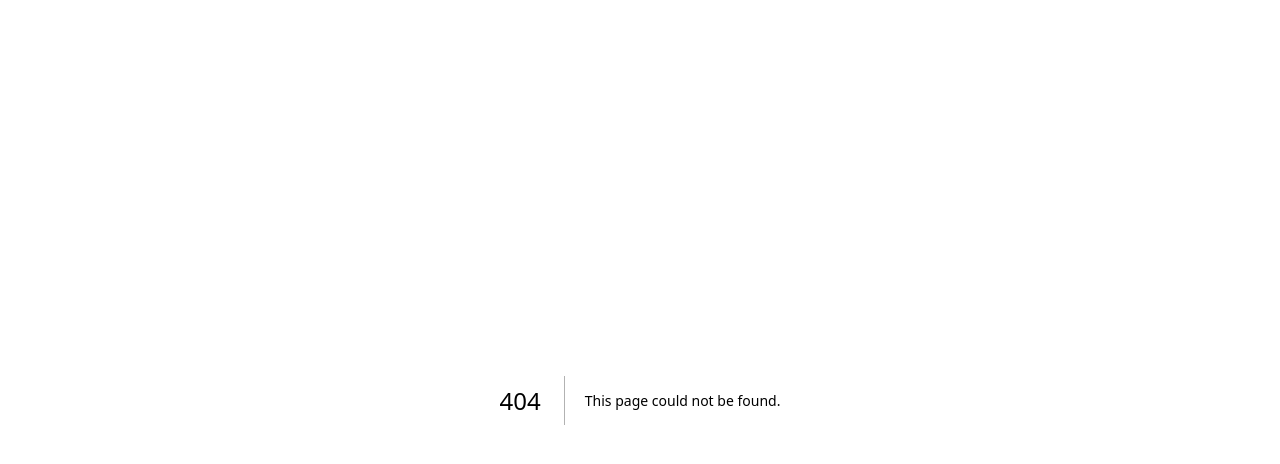
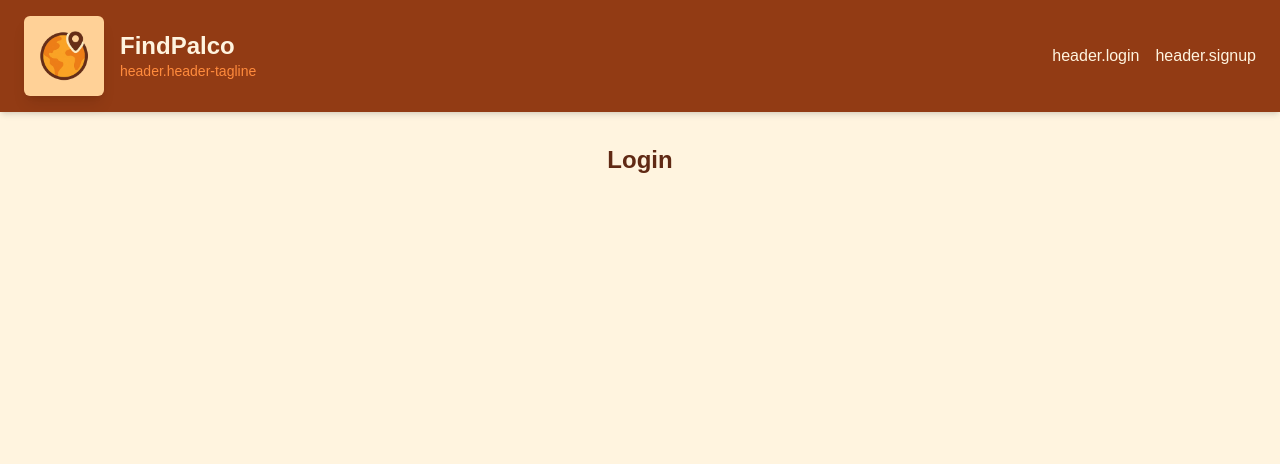
Before and after one commit to radov97/GymHajime, a Next.js app: page /en/login in a window 1280 px wide. Before the commit this address had no page. Shown: the top 464 px of the page. Built offline with nearby package versions, Linux system fonts and the light colour scheme.

Commit message:
redirect urls for login and signup

```diff
--- a/messages/de.json
+++ b/messages/de.json
@@ -1 +1,7 @@
-{"header":{"header-tagline":" Verbinden Sie sich über das Reisen hinaus"}}
+{
+  "header": {
+    "header-tagline": " Verbinden Sie sich über das Reisen hinaus",
+    "login": "Login",
+    "signup": "Melden Sie sich an"
+  }
+}
--- a/messages/en.json
+++ b/messages/en.json
@@ -1 +1 @@
-{"header":{"header-tagline":" Connect Beyond Travel"}}
+{ "header": { "header-tagline": " Connect Beyond Travel", "login": "Login", "signup": "Sign Up" } }
--- a/messages/es.json
+++ b/messages/es.json
@@ -1 +1,7 @@
-{"header":{"header-tagline":" Conéctate más allá de los viajes"}}
+{
+  "header": {
+    "header-tagline": " Conéctate más allá de los viajes",
+    "login": "Acceso",
+    "signup": "Inscribirse"
+  }
+}
--- a/messages/fr.json
+++ b/messages/fr.json
@@ -1 +1,7 @@
-{"header":{"header-tagline":" Connectez-vous au-delà du voyage"}}
+{
+  "header": {
+    "header-tagline": " Connectez-vous au-delà du voyage",
+    "login": "Se connecter",
+    "signup": "S'inscrire"
+  }
+}
--- a/messages/it.json
+++ b/messages/it.json
@@ -1 +1,7 @@
-{"header":{"header-tagline":" Connettiti oltre il viaggio"}}
+{
+  "header": {
+    "header-tagline": " Connettiti oltre il viaggio",
+    "login": "Login",
+    "signup": "Iscrizione"
+  }
+}
--- a/messages/ro.json
+++ b/messages/ro.json
@@ -1 +1,7 @@
-{"header":{"header-tagline":" Conectează-te dincolo de călătorii"}}
+{
+  "header": {
+    "header-tagline": " Conectează-te dincolo de călătorii",
+    "login": "Log in",
+    "signup": "Înregistrare"
+  }
+}
--- a/messages/tl.json
+++ b/messages/tl.json
@@ -1 +1,7 @@
-{"header":{"header-tagline":" Connect Beyond Travel"}}
+{
+  "header": {
+    "header-tagline": " Connect Beyond Travel",
+    "login": "Mag-login",
+    "signup": "Mag-sign Up"
+  }
+}
--- /dev/null
+++ b/src/app/[locale]/login/page.js
@@ -0,0 +1,8 @@
+export default function LoginPage() {
+  return (
+    <div className="p-8 text-center">
+      <h1 className="text-2xl font-bold mb-4">Login</h1>
+      {/* Replace with Supabase Auth UI or your own form */}
+    </div>
+  );
+}
--- /dev/null
+++ b/src/app/[locale]/signup/page.js
@@ -0,0 +1,8 @@
+export default function SignupPage() {
+  return (
+    <div className="p-8 text-center">
+      <h1 className="text-2xl font-bold mb-4">Sign Up</h1>
+      {/* Replace with Supabase Auth UI or your own form */}
+    </div>
+  );
+}
--- a/src/components/Header.js
+++ b/src/components/Header.js
@@ -1,13 +1,16 @@
 'use client';
 import Image from 'next/image';
-import { useTranslations } from 'next-intl';
+import { useTranslations, useLocale } from 'next-intl';
+import Link from 'next/link';
 
 export default function Header() {
   const t = useTranslations('header');
+  const locale = useLocale();
 
   return (
     <header className="bg-[var(--color-palco)] px-6 py-4 shadow-md">
-      <div className="max-w-screen-xl mx-auto flex items-center gap-4">
+      <div className="max-w-screen-xl mx-auto flex items-center gap-6 justify-between">
+        <div className="flex items-center gap-4">
           <Image
             src="/palco-logo.png"
             alt="Palco logo"
@@ -23,6 +26,16 @@ export default function Header() {
             </p>
           </div>
         </div>
+
+        <div className="flex gap-4 text-[var(--color-palco-soft)]">
+          <Link href={`/${locale}/login`} className="hover:underline">
+            {t('login')}
+          </Link>
+          <Link href={`/${locale}/signup`} className="hover:underline">
+            {t('signup')}
+          </Link>
+        </div>
+      </div>
     </header>
   );
 }
```
Also changed, not shown: 1 other file (tests, documents, lock files or other folders). Lines whose indentation alone changed are shown as unchanged.
